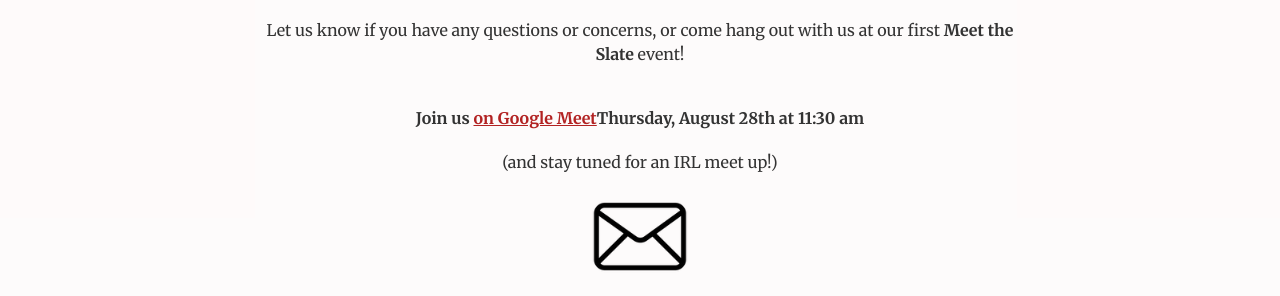
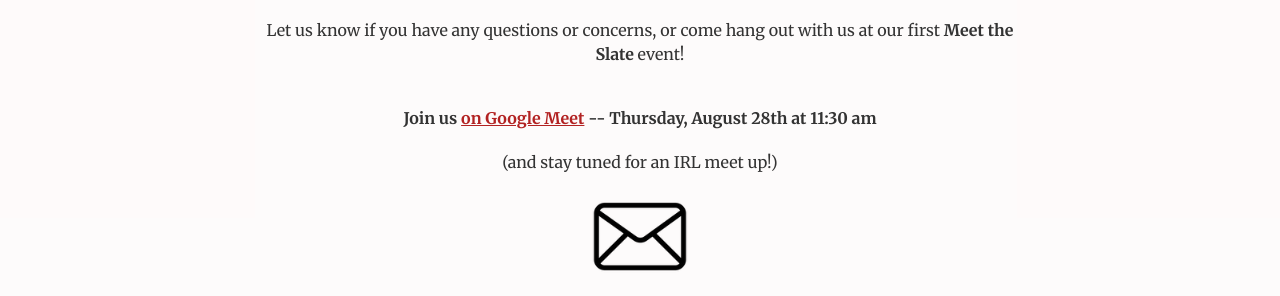
Before and after one commit to viccro/your-union-for-you, a Jekyll site: the page built from index.html, in a window 1280 px wide and 900 px high, scrolled down 5727 px. Shown: the part 152-448 px from the top of the window. Built offline with Jekyll 4.4.1, drawn with Linux system fonts in a browser that asks for light colours.

```diff
--- a/_includes/contact.html
+++ b/_includes/contact.html
@@ -5,7 +5,7 @@
                 <h2 class="section-heading">Hit us up!</h2>
                 <hr class="primary">
                 <p>Let us know if you have any questions or concerns, or come hang out with us at our first <strong>Meet the Slate</strong> event!</p><br>
-                <p><strong>Join us <a href="meet.google.com/mjc-yukv-hcn">on Google Meet</a>Thursday, August 28th at 11:30 am</strong></p>
+                <p><strong>Join us <a href="meet.google.com/mjc-yukv-hcn">on Google Meet</a> -- Thursday, August 28th at 11:30 am</strong></p>
                 <p><strong></strong></p>
                 <p>(and stay tuned for an IRL meet up!)</p>
             </div>
```
